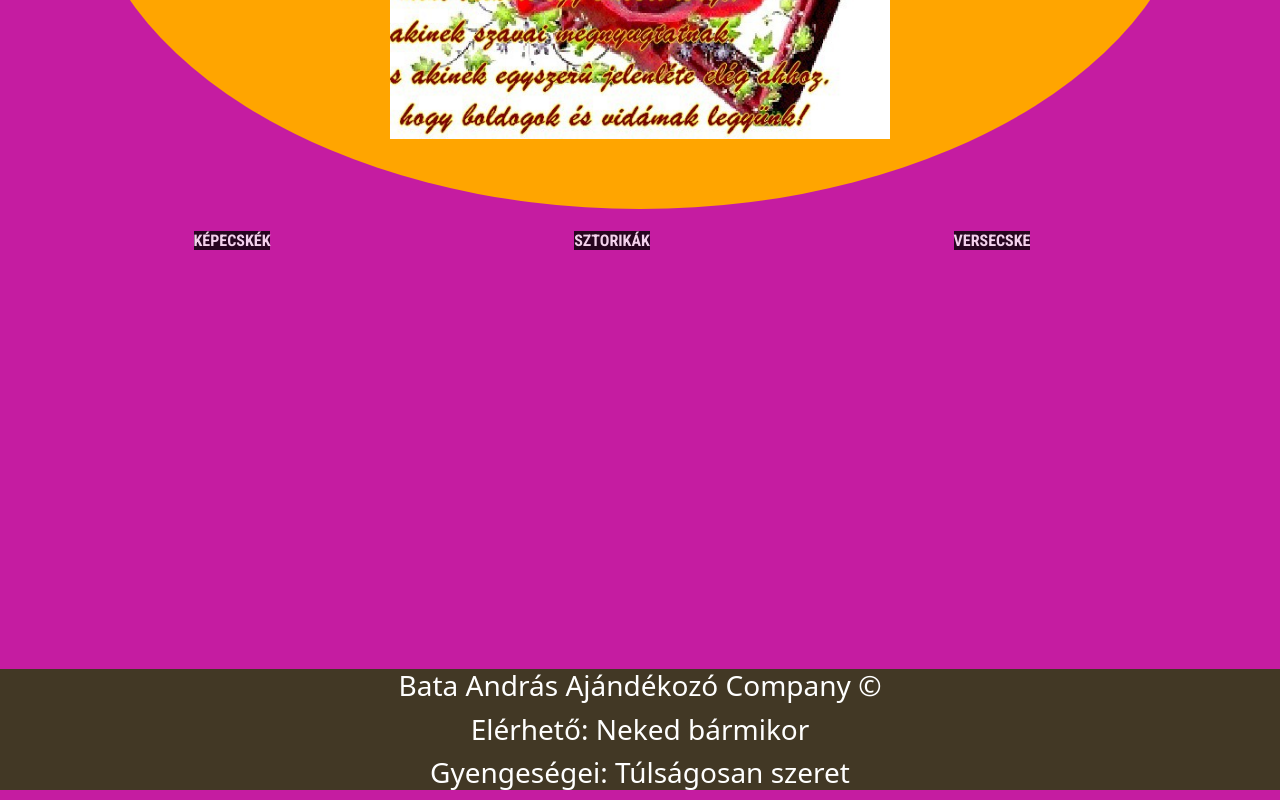
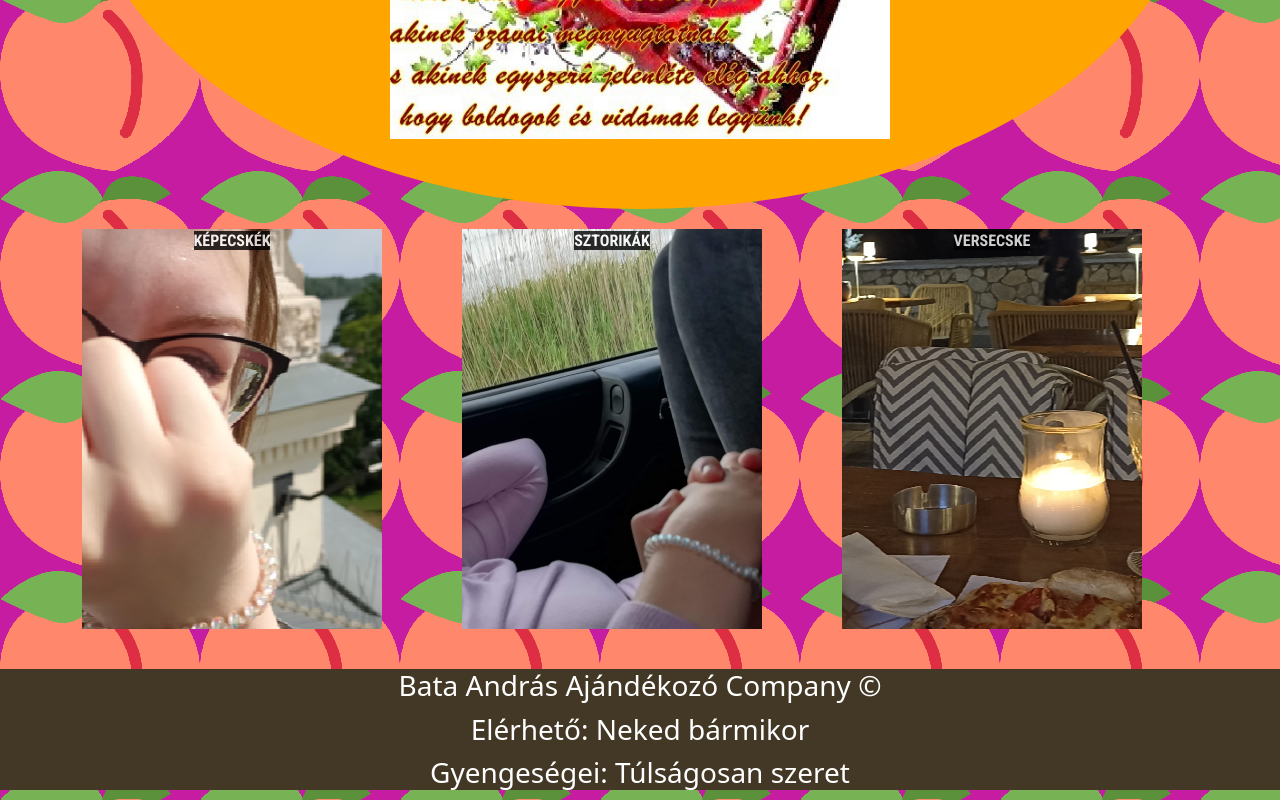
Before and after one commit to BataBandi/Pusszancska, a plain HTML site: page Valentines_day/index.html in a window 1280 px wide. Shown: the part 629-1429 px from the top of the page. Drawn offline with nearby package versions, Linux system fonts and the light colour scheme; a web font is replaced by a local one.

Commit message:
Update styles.css

```diff
--- a/Valentines_day/css/styles.css
+++ b/Valentines_day/css/styles.css
@@ -1,6 +1,6 @@
 body{
 	background-color: #C51CA1;
-	background-image: url('images/barack.png');
+	background-image: url('../images/barack.png');
 }
 /*Header*/
 .container{
@@ -59,7 +59,7 @@ body{
 	text-align: center;
 }
 #Gallery{
-	background-image: url("images/Gallery.jpg");
+	background-image: url("../images/Gallery.jpg");
 	background-repeat: no-repeat;
 	height: 400px;
 	width: 300px;
@@ -72,7 +72,7 @@ body{
 	font-family: Roboto Condensed;
 }
 #Stories{
-	background-image: url("images/Stories.jpg");
+	background-image: url("../images/Stories.jpg");
 	background-repeat: no-repeat;
 	height: 400px;
 	width: 300px;
@@ -85,7 +85,7 @@ body{
 	font-family: Roboto Condensed;
 }
 #Poetry{
-	background-image: url("images/Poetry.jpg");
+	background-image: url("../images/Poetry.jpg");
 	background-repeat: no-repeat;
 	height: 400px;
 	width: 300px;
```
